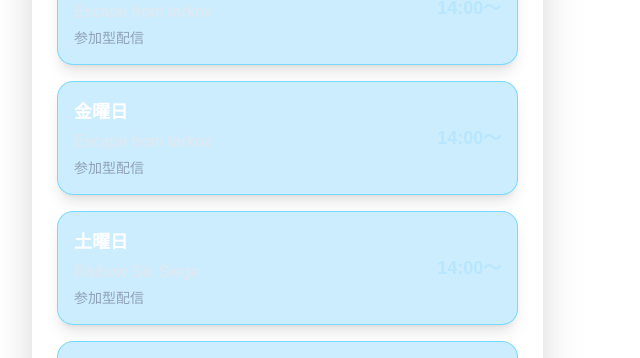
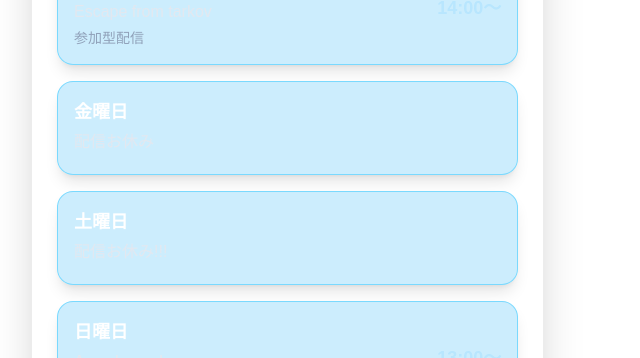
Before and after one commit to AquariVt/aquari-site, a Next.js app: page / in a window 1280 px wide. Shown: the part 1640-1998 px from the top of the page, without its empty margins (0-640 px from the left). Built offline with nearby package versions, Linux system fonts and the light colour scheme; no server answers.

Commit message:
update schedule

```diff
--- a/app/page.tsx
+++ b/app/page.tsx
@@ -56,16 +56,16 @@ const weeklySchedule
   },
   {
     day: "金曜日",
-    time: "14:00〜",
-    title: "Escape from tarkov",
-    note: "参加型配信",
+    time: "",
+    title: "配信お休み",
+    note: "",
     color: "border-sky-400/40 bg-sky-500/20",
   },
 {
     day: "土曜日",
-    time: "14:00〜",
-    title: "Raibow Six Siege",
-    note: "参加型配信",
+    time: "",
+    title: "配信お休み!!!",
+    note: "",
     color: "border-sky-400/40 bg-sky-500/20",
   },
   {
```
